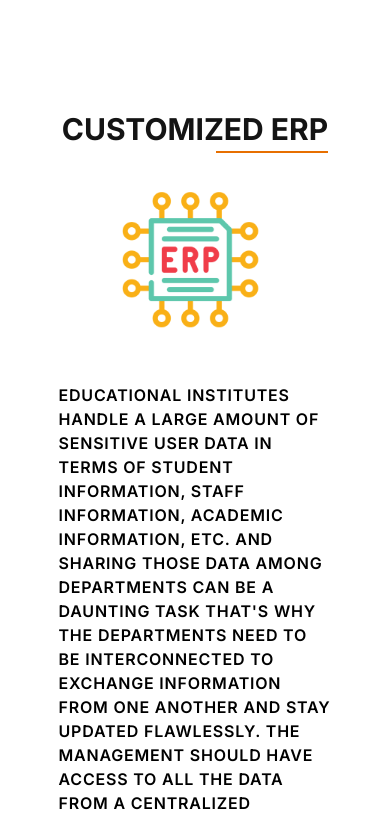
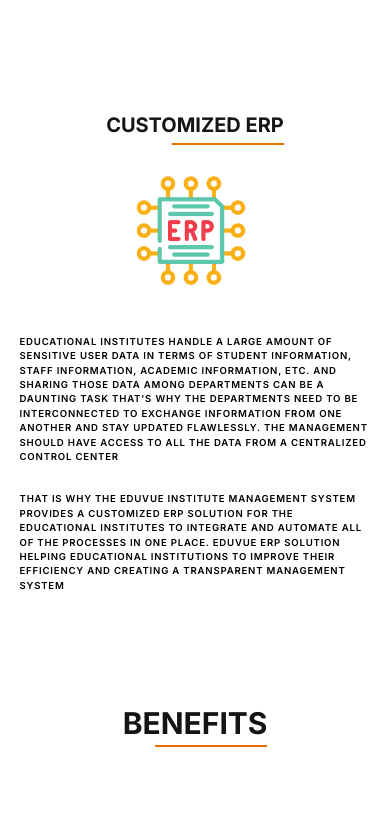
Before and after one commit to anushkavermaindivue/theOrangeNetwork-services-screen, a Next.js app: page /customizederp in a window 390 px wide. Shown: the part 864-1683 px from the top of the page. Built offline with nearby package versions, Linux system fonts and the light colour scheme.

Commit message:
made services component responsive

```diff
--- a/src/components/servicesComp.jsx
+++ b/src/components/servicesComp.jsx
@@ -2,18 +2,18 @@
 
 const ServicesComp = ({servicesTitle, servicesImg, servicesP1, servicesP2}) => {
   return (
-    <section className="max-w-[70%] m-auto uppercase mt-28 flex flex-col gap-y-7">
+    <section className="max-w-[90%] sm:max-w-[85%] md:max-w-[75%] lg:max-w-[70%] m-auto uppercase mt-28 flex flex-col gap-y-7">
       <div className="flex flex-col items-center">
-        <h2 className="text-3xl font-bold text-[#141414] flex flex-col items-end">{servicesTitle}<div className="h-0.5 w-28 mt-1 bg-[#E76F00]"></div></h2>
-        <Image className="m-auto" src={servicesImg} width={225} alt="web design image" />
+        <h2 className="text-xl sm:text-2xl md:text-3xl font-bold text-[#141414] flex flex-col items-end">{servicesTitle}<div className="h-0.5 w-28 mt-1 bg-[#E76F00]"></div></h2>
+        <Image className="m-auto w-[180px] sm:w-[200px] md:w-[225px]" src={servicesImg} alt="web design image" />
       </div>
       <div className="font-semibold tracking-wider">
-        <p>
+        <p className="text-[0.6rem] sm:text-[0.8rem] md:text-[1rem]">
             {servicesP1}
         </p>
       </div>
       <div className="font-semibold tracking-wider">
-        <p>
+        <p className="text-[0.6rem] sm:text-[0.8rem] md:text-[1rem]">
             {servicesP2}
         </p>
       </div>
```
